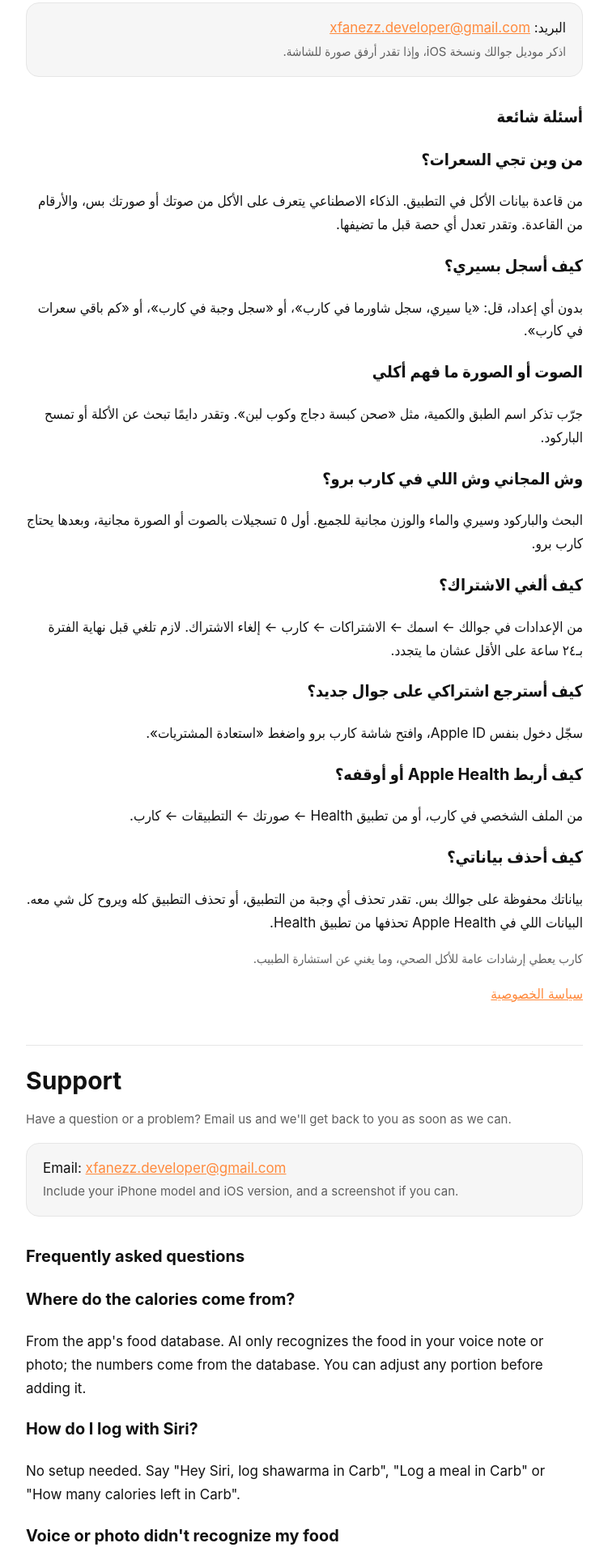
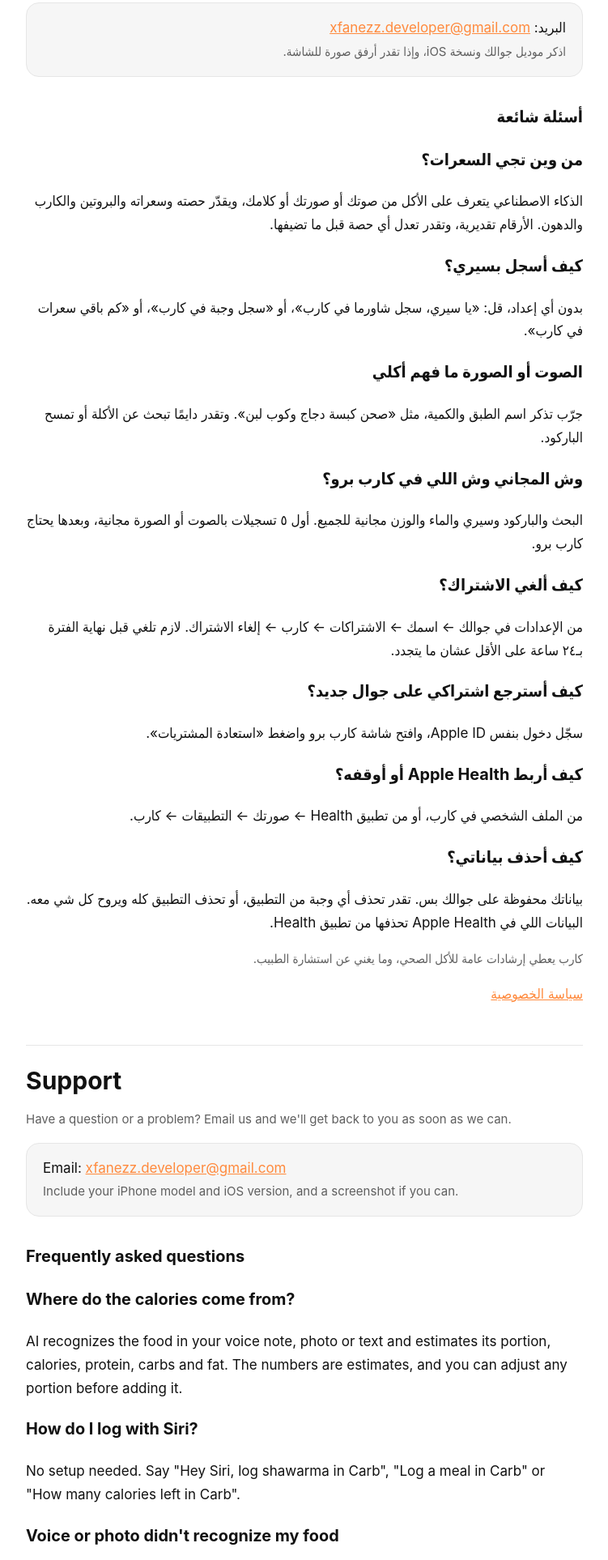
Before and after one commit to xifanezz/carb, a plain HTML site: page support/index.html in a window 1280 px wide. Shown: the part 186-2112 px from the top of the page at 81% size, without its empty margins (264-1015 px from the left). Drawn offline with Linux system fonts and the light colour scheme.

Commit message:
Calories are AI estimates, like the app now does
Co-Authored-By: Claude Opus 5.5 <noreply@anthropic.com>

```diff
--- a/support/index.html
+++ b/support/index.html
@@ -25,7 +25,7 @@
 <h2>أسئلة شائعة</h2>
 
 <h3>من وين تجي السعرات؟</h3>
-<p>من قاعدة بيانات الأكل في التطبيق. الذكاء الاصطناعي يتعرف على الأكل من صوتك أو صورتك بس، والأرقام من القاعدة. وتقدر تعدل أي حصة قبل ما تضيفها.</p>
+<p>الذكاء الاصطناعي يتعرف على الأكل من صوتك أو صورتك أو كلامك، ويقدّر حصته وسعراته والبروتين والكارب والدهون. الأرقام تقديرية، وتقدر تعدل أي حصة قبل ما تضيفها.</p>
 
 <h3>كيف أسجل بسيري؟</h3>
 <p>بدون أي إعداد، قل: «يا سيري، سجل شاورما في كارب»، أو «سجل وجبة في كارب»، أو «كم باقي سعرات في كارب».</p>
@@ -63,7 +63,7 @@
 <h2>Frequently asked questions</h2>
 
 <h3>Where do the calories come from?</h3>
-<p>From the app's food database. AI only recognizes the food in your voice note or photo; the numbers come from the database. You can adjust any portion before adding it.</p>
+<p>AI recognizes the food in your voice note, photo or text and estimates its portion, calories, protein, carbs and fat. The numbers are estimates, and you can adjust any portion before adding it.</p>
 
 <h3>How do I log with Siri?</h3>
 <p>No setup needed. Say "Hey Siri, log shawarma in Carb", "Log a meal in Carb" or "How many calories left in Carb".</p>
```
Also changed, not shown: index.html (+3 -3 lines).
